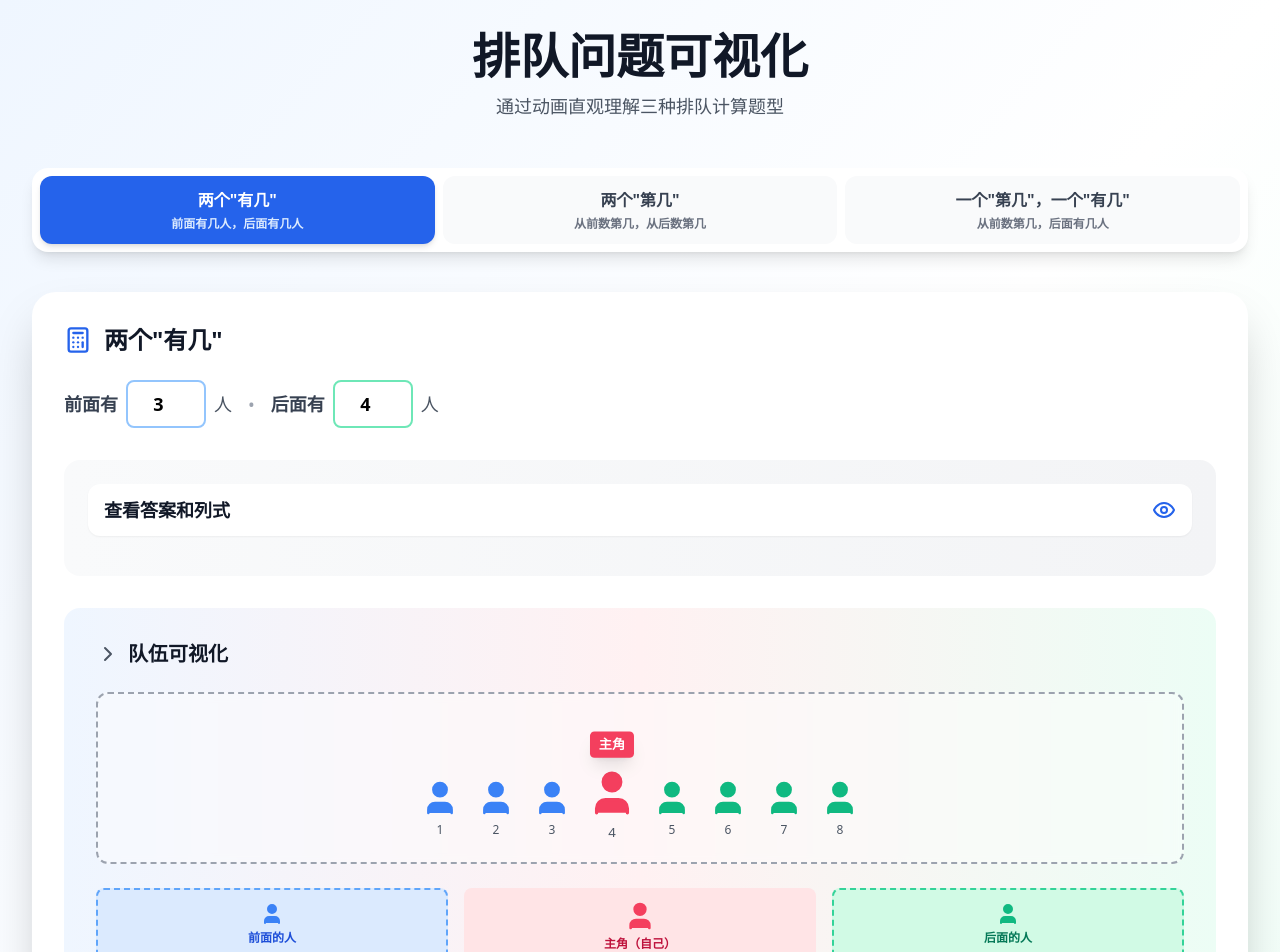
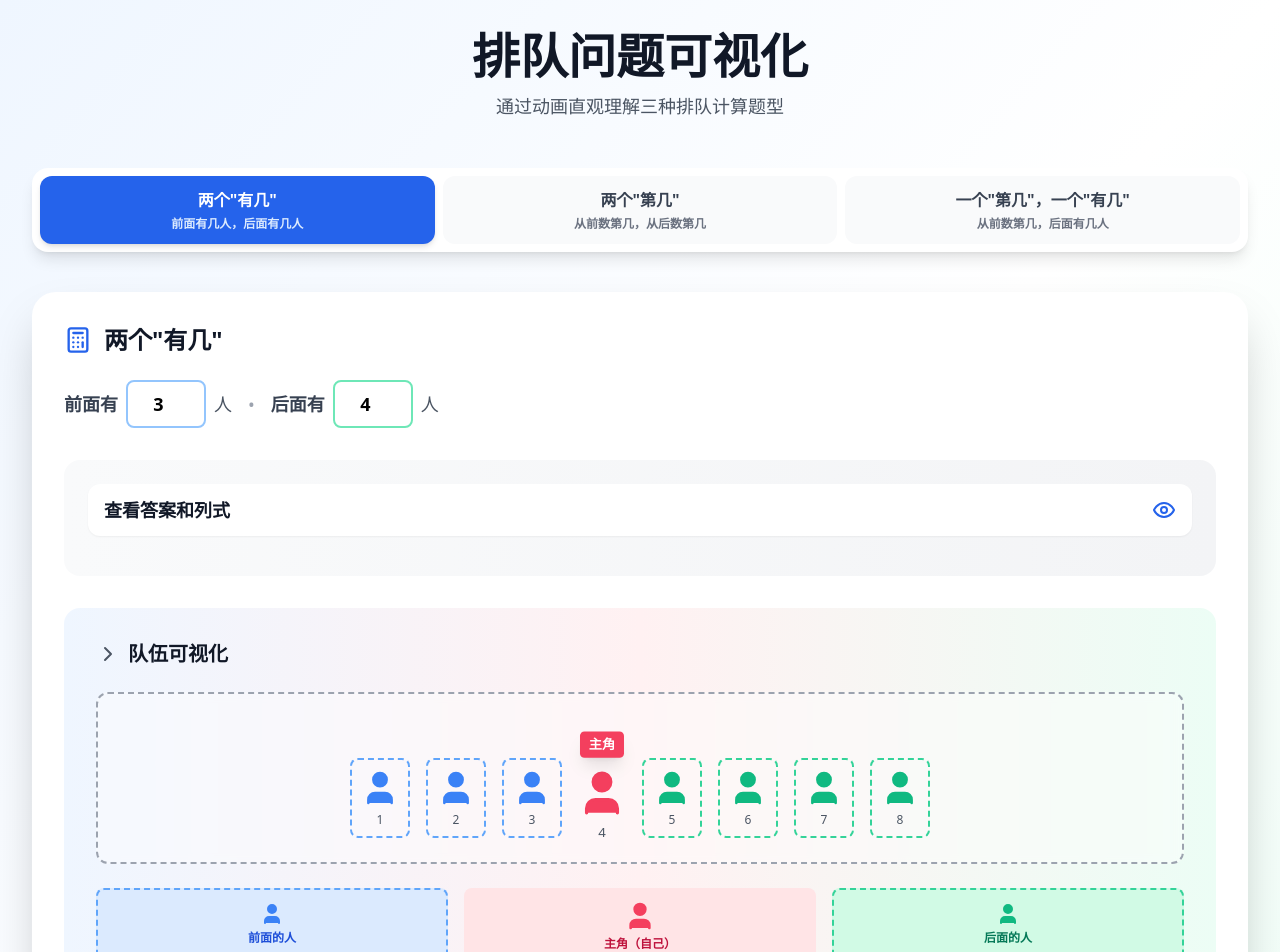
Before and after one commit to bushkarl/kidqueue, a React (Vite) app: page / in a window 1280 px wide. Shown: the top 952 px of the page. Built offline with nearby package versions, Linux system fonts and the light colour scheme.

Commit message:
Updated App.tsx

```diff
--- a/src/App.tsx
+++ b/src/App.tsx
@@ -84,6 +84,9 @@ function App() {
           key={i}
           className={`relative flex flex-col items-center transition-all duration-300 ${
             isMainPerson ? 'scale-110' : 'scale-100'
+          } ${
+            isFrontSection ? 'border-2 border-dashed border-blue-400 rounded-lg p-2' :
+            isBackSection ? 'border-2 border-dashed border-emerald-400 rounded-lg p-2' : ''
           }`}
         >
           <div
```
